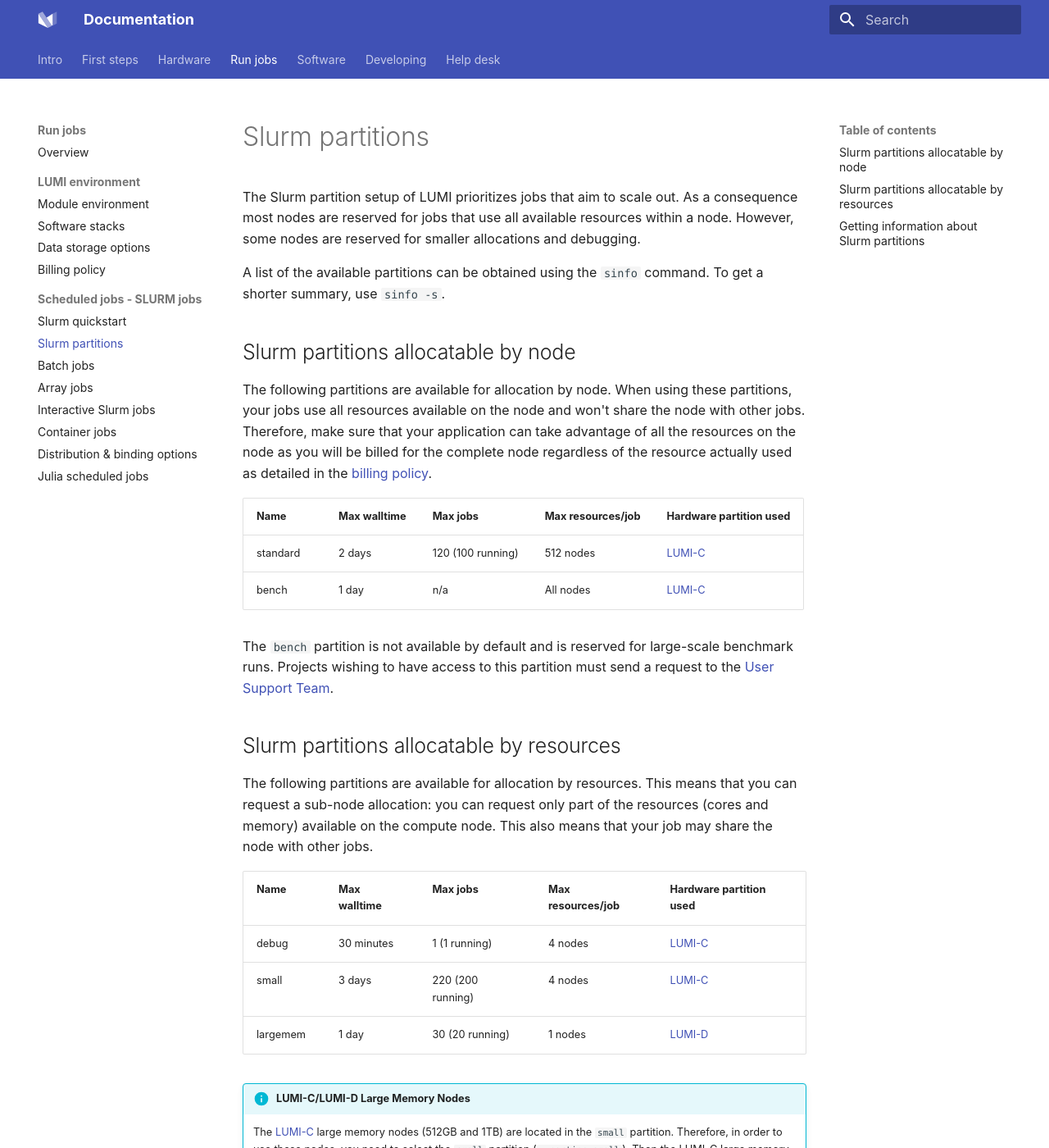
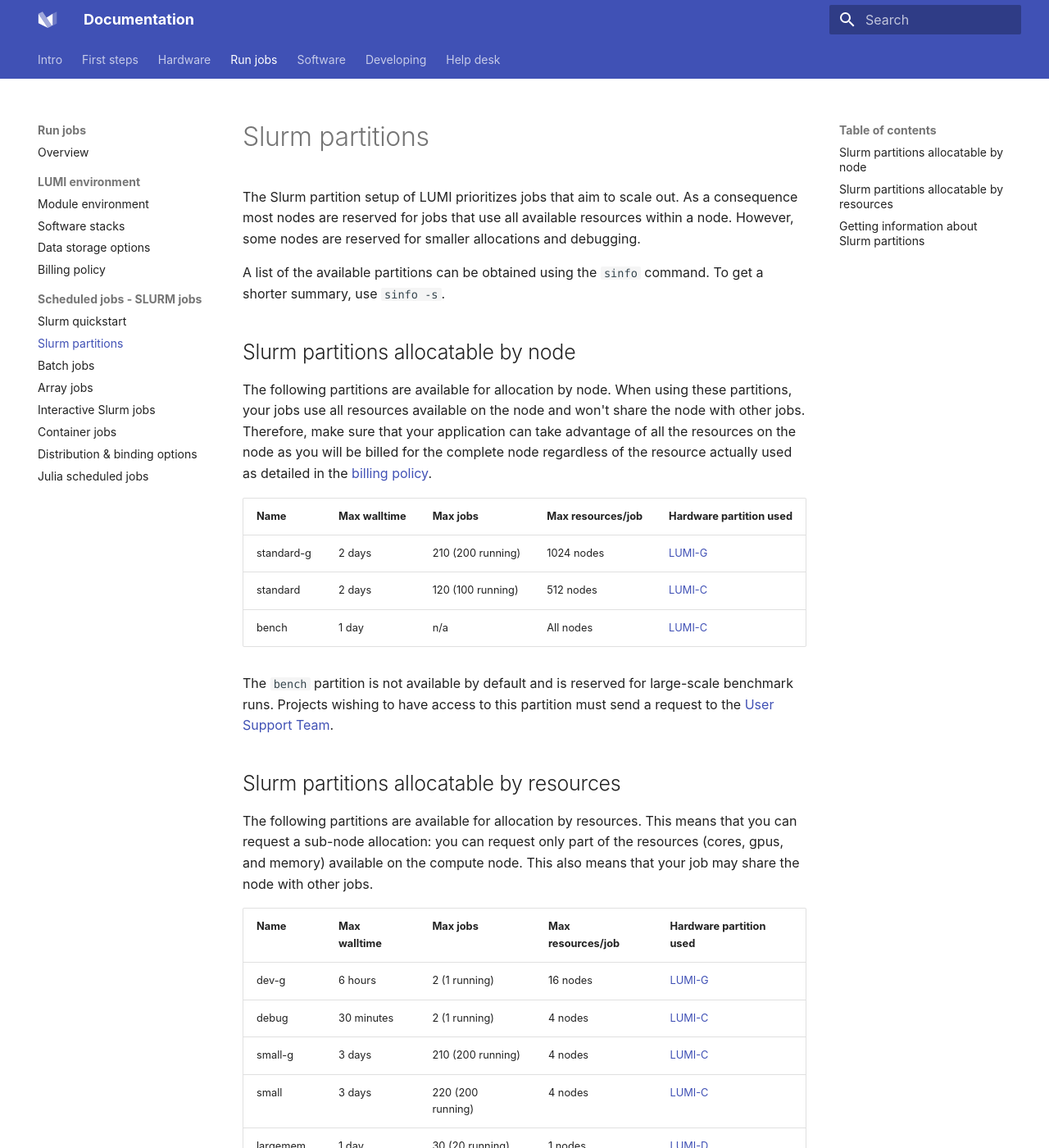
Before and after one commit to Lumi-supercomputer/lumi-userguide, an MkDocs documentation site: the page built from docs/runjobs/scheduled-jobs/partitions.md, in a window 1280 px wide and 1400 px high. Shown: the whole window at 82% size. Built offline with MkDocs 1.6.1 and Material for MkDocs 9.7.7, drawn with Linux system fonts in a browser that asks for light colours.

Commit message:
update partition for LUMI-G

```diff
--- a/docs/runjobs/scheduled-jobs/partitions.md
+++ b/docs/runjobs/scheduled-jobs/partitions.md
@@ -22,10 +22,11 @@
 complete node regardless of the resource actually used as detailed in the
 [billing policy](../../runjobs/lumi_env/billing.md#standard-and-bench-partitions).
 
-| Name     | Max walltime | Max jobs          | Max resources/job  | Hardware partition used |
-| -------- | ------------ | ----------------- | ------------------ | ----------------------- |
-| standard | 2 days       | 120 (100 running) | 512 nodes          | [LUMI-C][lumi-c]        |
-| bench    | 1 day        | n/a               | All nodes          | [LUMI-C][lumi-c]        |
+| Name       | Max walltime | Max jobs          | Max resources/job  | Hardware partition used |
+| ---------- | ------------ | ----------------- | ------------------ | ----------------------- |
+| standard-g | 2 days       | 210 (200 running) | 1024 nodes         | [LUMI-G][lumi-g]        |
+| standard   | 2 days       | 120 (100 running) |  512 nodes         | [LUMI-C][lumi-c]        |
+| bench      | 1 day        | n/a               |  All nodes         | [LUMI-C][lumi-c]        |
 
 The `bench` partition is not available by default and is reserved for
 large-scale benchmark runs. Projects wishing to have access to this partition
@@ -35,14 +36,16 @@
 
 The following partitions are available for allocation by resources. This means
 that you can request a sub-node allocation: you can request only part of the
-resources (cores and memory) available on the compute node. This also means
+resources (cores, gpus, and memory) available on the compute node. This also means
 that your job may share the node with other jobs.
 
 | Name     | Max walltime | Max jobs                | Max resources/job  | Hardware partition used |
 | -------- | ------------ | ----------------------- | ------------------ | ----------------------- |
-| debug    | 30 minutes   |   1 (1 running)         | 4 nodes            | [LUMI-C][lumi-c]        |
-| small    | 3 days       | 220 (200 running)       | 4 nodes            | [LUMI-C][lumi-c]        |
-| largemem | 1 day        |  30 (20 running)        | 1 nodes            | [LUMI-D][lumi-d]        |
+| dev-g    | 6 hours      |   2 (1 running)         | 16 nodes           | [LUMI-G][lumi-g]        |
+| debug    | 30 minutes   |   2 (1 running)         |  4 nodes           | [LUMI-C][lumi-c]        |
+| small-g  | 3 days       | 210 (200 running)       |  4 nodes           | [LUMI-C][lumi-c]        |
+| small    | 3 days       | 220 (200 running)       |  4 nodes           | [LUMI-C][lumi-c]        |
+| largemem | 1 day        |  30 (20 running)        |  1 nodes           | [LUMI-D][lumi-d]        |
 
 !!! info "LUMI-C/LUMI-D Large Memory Nodes"
     The [LUMI-C][lumi-c] large memory nodes (512GB and 1TB) are located in the
```
